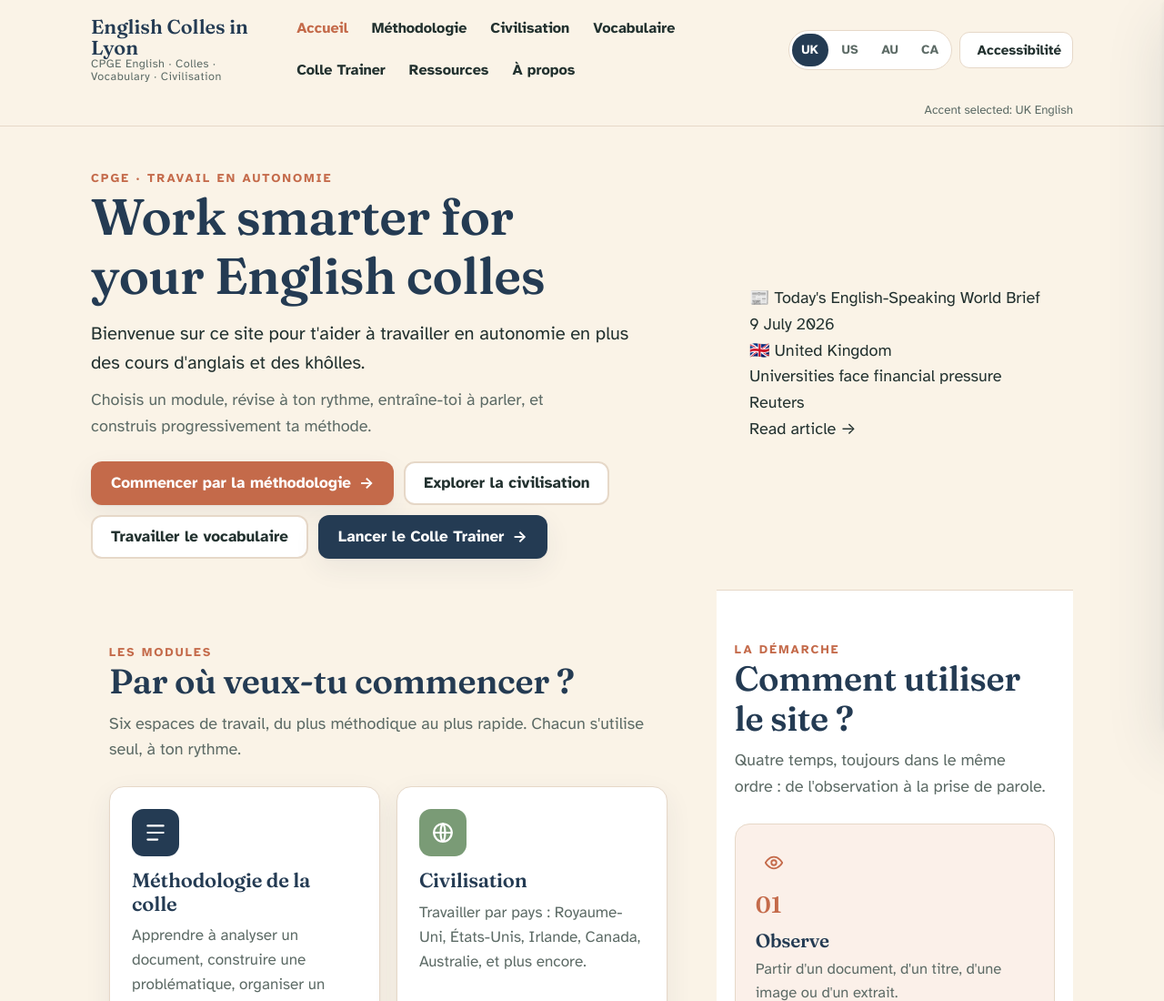
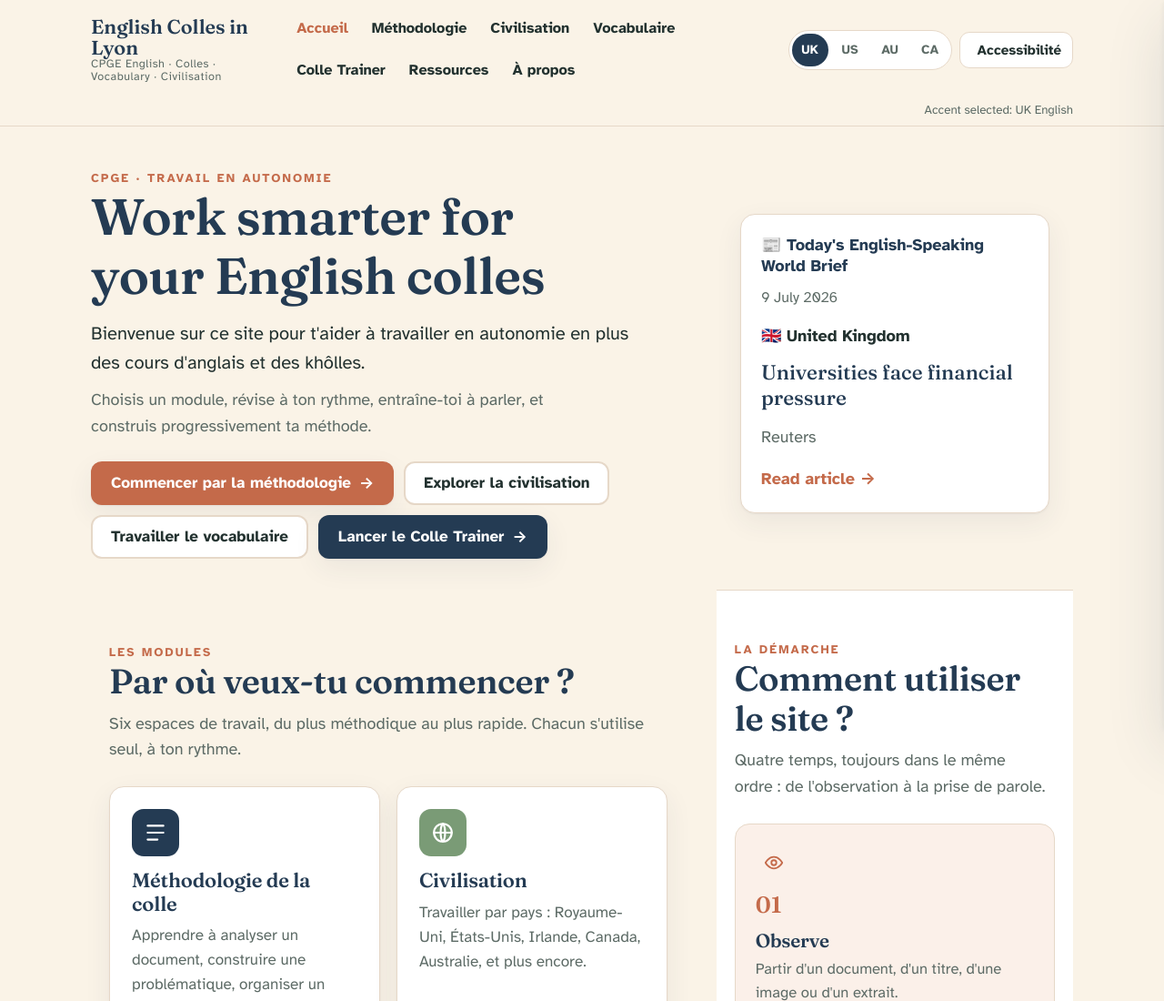
Before and after one commit to lecomteeglantine/EnglishCollesInLyon, a plain HTML site: page index.html in a window 1280 px wide. Shown: the top 1100 px of the page at 91% size. Drawn offline with Linux system fonts and the light colour scheme.

Commit message:
Update index.html

```diff
--- a/index.html
+++ b/index.html
@@ -119,8 +119,57 @@ section{padding:54px 0}
 .hero .more{color:var(--muted);margin-top:10px;max-width:48ch}
 .hero .cta{display:flex;flex-wrap:wrap;gap:11px;margin-top:24px}
 .hero-art{display:grid;place-items:center}
-.hero-art svg{width:100%;max-width:340px;height:auto;filter:drop-shadow(0 18px 30px rgba(36,59,83,.14))}
+.news-widget{
+  background:#ffffff;
+  border:1px solid var(--line);
+  border-radius:var(--r);
+  padding:22px;
+  width:100%;
+  max-width:340px;
+  box-shadow:var(--shadow);
+}
 
+.news-header{
+  font-weight:700;
+  color:var(--navy);
+  margin-bottom:10px;
+  line-height:1.3;
+}
+
+.news-date{
+  color:var(--muted);
+  font-size:.9rem;
+  margin-bottom:14px;
+}
+
+.news-country{
+  font-weight:600;
+  margin-bottom:12px;
+}
+
+.news-title{
+  font-family:var(--display);
+  font-size:1.25rem;
+  color:var(--navy);
+  margin-bottom:14px;
+  line-height:1.25;
+}
+
+.news-source{
+  color:var(--muted);
+  margin-bottom:18px;
+}
+
+.news-link{
+  display:inline-block;
+  color:var(--terra);
+  font-weight:700;
+  text-decoration:none;
+}
+
+.news-link:hover{
+  text-decoration:underline;
+}
 .cards{display:grid;grid-template-columns:repeat(auto-fit,minmax(290px,1fr));gap:18px;margin-top:26px}
 .card{background:var(--card);border:1px solid var(--line);border-radius:var(--r);padding:24px;box-shadow:var(--shadow);
   display:flex;flex-direction:column;transition:transform .14s, box-shadow .25s}
```
